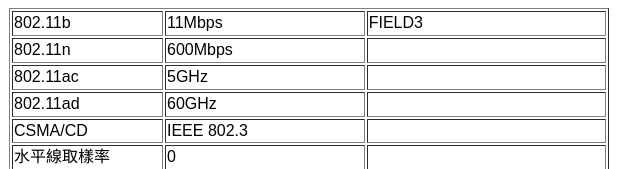
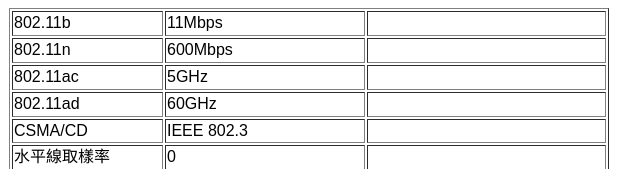
Before and after one commit to chenhsiuju/chenhsiuju.github.io, a plain HTML site: page networks/networks.html in a window 1280 px wide. Shown: the part 10244-10413 px from the top of the page, 331-971 px from the left. Drawn offline with Linux system fonts and the light colour scheme.

Commit message:
update
Signed-off-by: Yumi <ps789096@gmail.com>

```diff
--- a/networks/networks.html
+++ b/networks/networks.html
@@ -1008,7 +1008,7 @@
 		<tr>
 			<td>802.11b</td>
 			<td>11Mbps</td>
-			<td>FIELD3</td>
+			<td></td>
 		</tr>
 		<tr>
 			<td>802.11n</td>
```
